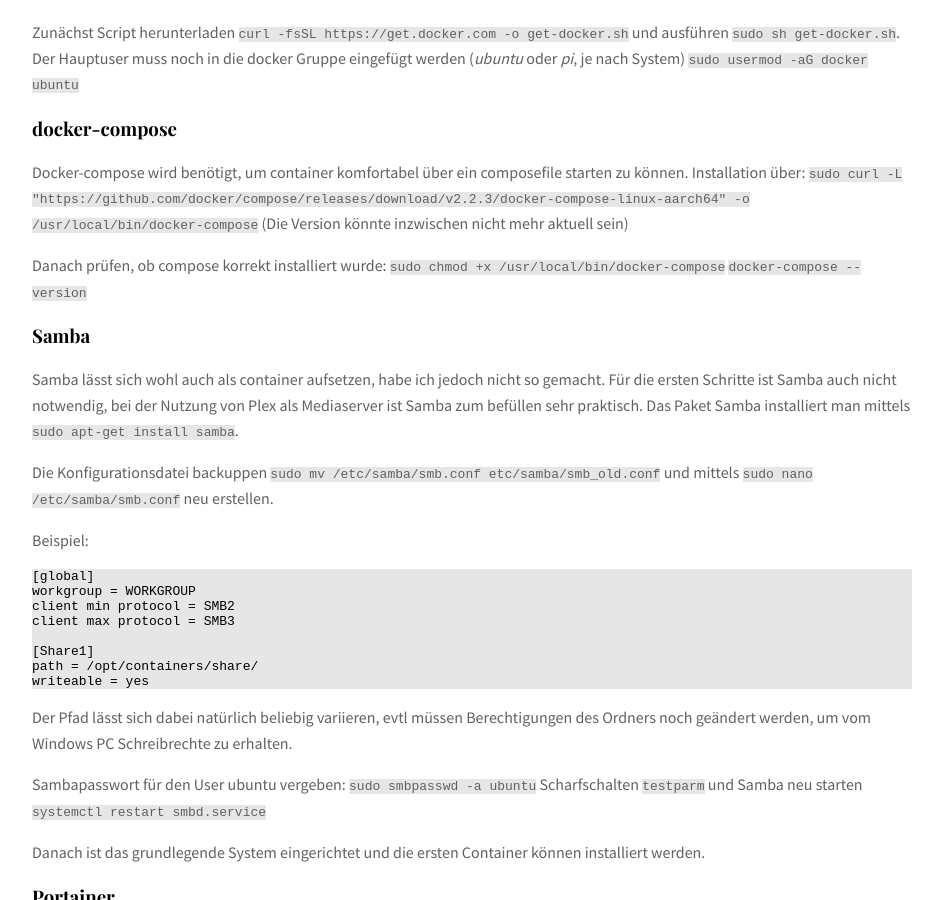
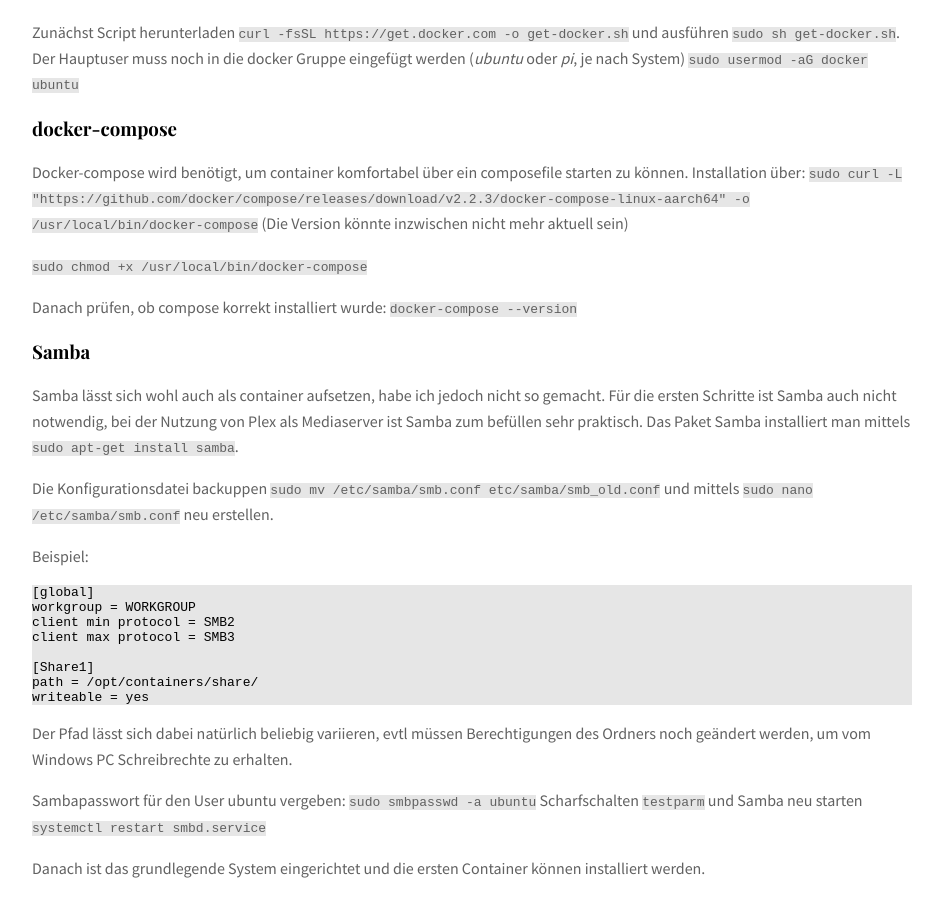
Before and after one commit to benoegen/benoegen.github.io, a Jekyll site: the page built from _posts/2022-04-29-smarthome_basics.md, in a window 1280 px wide and 900 px high, scrolled down 699 px. Shown: the whole window, without its empty margins (200-1143 px from the left). Built offline with Jekyll 4.4.1, drawn with Linux system fonts in a browser that asks for light colours.

```diff
--- a/_posts/2022-04-29-smarthome_basics.md
+++ b/_posts/2022-04-29-smarthome_basics.md
@@ -27,8 +27,10 @@ Der Hauptuser muss noch in die docker Gruppe eingefügt werden (*ubuntu* oder *p
 Docker-compose wird benötigt, um container komfortabel über ein composefile starten zu können. Installation über: `sudo curl -L "https://github.com/docker/compose/releases/download/v2.2.3/docker-compose-linux-aarch64" -o /usr/local/bin/docker-compose`
 (Die Version könnte inzwischen nicht mehr aktuell sein)
 
+`sudo chmod +x /usr/local/bin/docker-compose`
+
 Danach prüfen, ob compose korrekt installiert wurde:
-`sudo chmod +x /usr/local/bin/docker-compose` `docker-compose --version`
+`docker-compose --version`
 
 ### Samba
 
```
